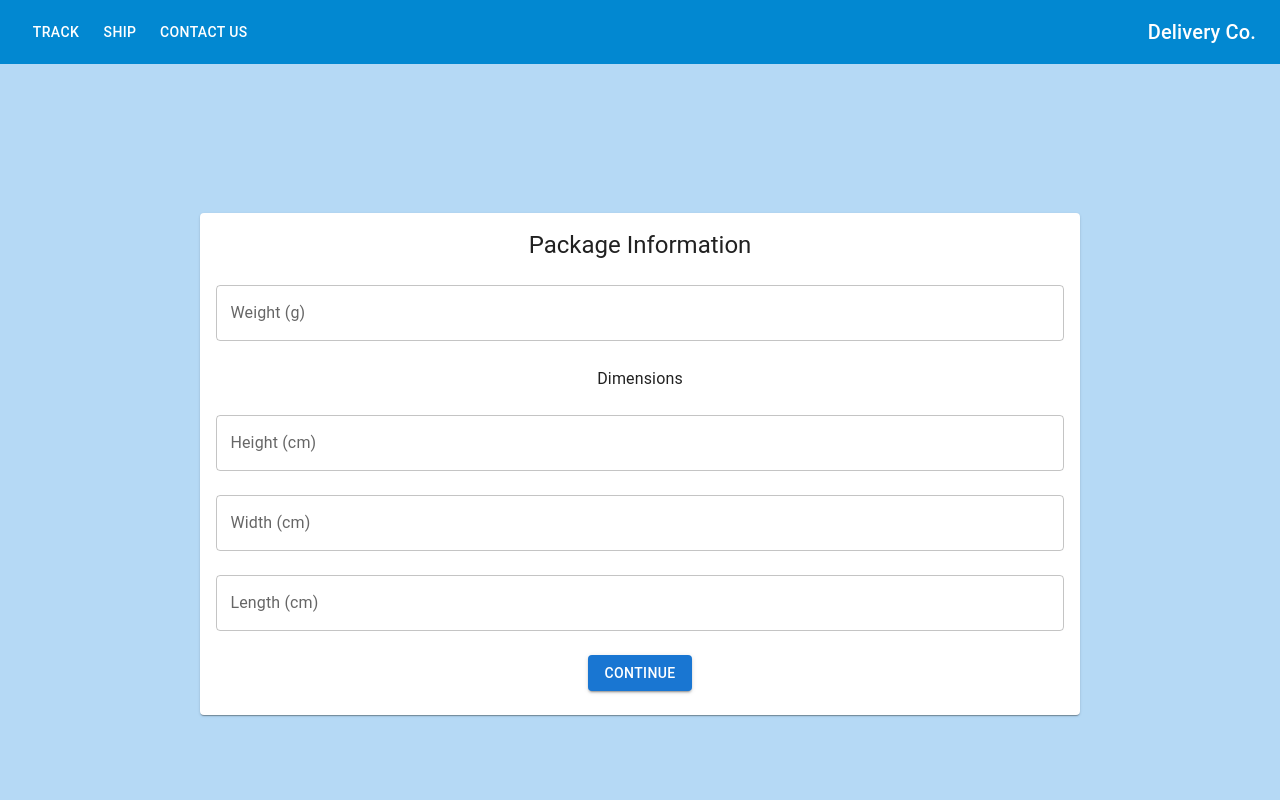
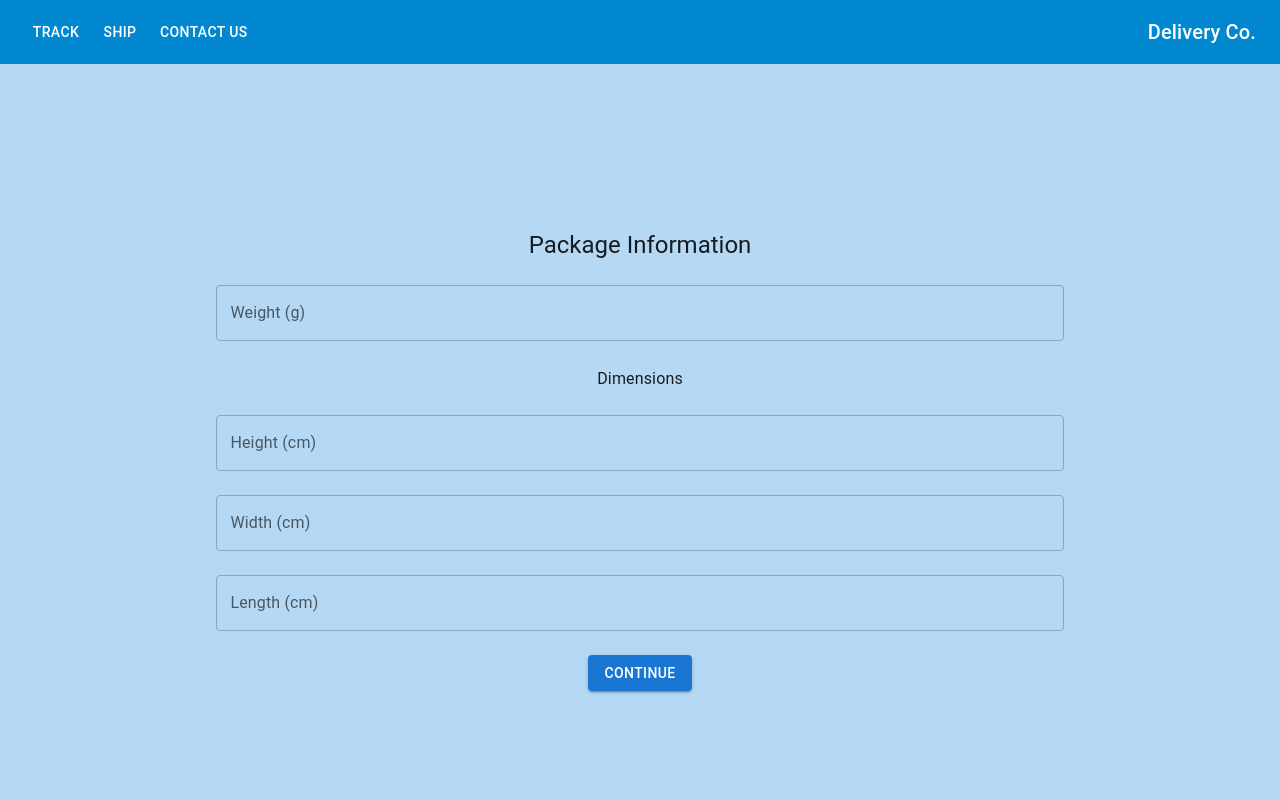
Before and after one commit to RyanGuzelian/SOEN343, a React (Create React App) app in the folder frontend/: page /package-info in a window 1280 px wide. Shown: the top 800 px of the page. Built offline with nearby package versions, Linux system fonts and the light colour scheme.

Commit message:
Changed package bg color

```diff
--- a/frontend/src/Components/Package/PackageInfo.js
+++ b/frontend/src/Components/Package/PackageInfo.js
@@ -13,7 +13,7 @@ function PackageInfo({packageInfo, setPackageInfo, handleSubmit, title}) {
 
     return (
         <div className="package-info-container">
-            <Card>
+            <Card style={{backgroundColor:'#b5d9f5', border:'none', boxShadow:'none'}}>
                 <CardContent>
                     <Typography variant="h5" gutterBottom>
                         {title}
```
